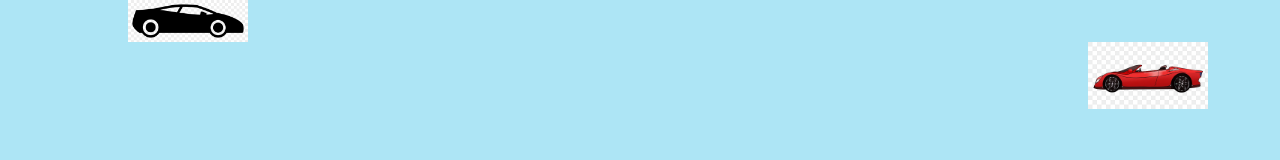
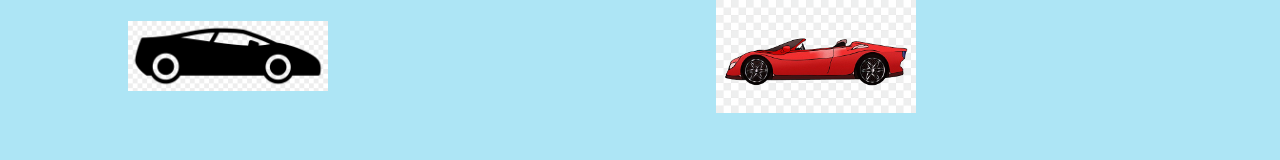
Before and after one commit to ninajigania/animation, a plain HTML site: page index.html in a window 1280 px wide. Drawn offline with Linux system fonts and the light colour scheme.

Commit message:
update html and css

```diff
--- a/index.html
+++ b/index.html
@@ -10,7 +10,7 @@
     <div class="sportcar-animation">
         <img src="images/sportcar.png" alt="">
     </div>
-    <div class="cabriolet-animation">
+    <div class="animation">
         <img src="images/ cabriolet.png" alt="">
     </div>
 </body>
--- a/style.css
+++ b/style.css
@@ -6,6 +6,18 @@ body{
     box-sizing: border-box;
 }
 .sportcar-animation{
+        display: inline-block;
+        position: relative;
+        border-radius: 50%;
+        left: 0;
+        animation-name: sport-car;
+        animation-duration: 2.5s;
+        animation-timing-function: linear;
+        animation-iteration-count: infinite;
+        animation-delay: 2s;
+        animation-direction: normal;
+}
+.animation{
     display: inline-block;
     position: relative;
     border-radius: 50%;
@@ -15,7 +27,7 @@ body{
     animation-timing-function: linear;
     animation-iteration-count: infinite;
     animation-delay: 2s;
-    animation-direction: normal;
+    animation-direction: reverse;
 }
 @keyframes sport-car{
     0%{
@@ -28,20 +40,10 @@ body{
         left: 50%;
     }
 }
-.cabriolet-animation{
-    margin-left: 85%;
-    display: inline-block;
-    position: relative;
-    border-radius: 50%;
-    animation-name:cabriolet;
-    animation-duration: 2.5s;
-    animation-timing-function:linear ;
-    animation-direction: reverse;
-    animation-iteration-count: infinite;
-}
+
 @keyframes carbiolet{
     0%{
-        left: 0%;
+        right: 0%;
     }
     50%{
         border-radius: 0%;
@@ -50,9 +52,11 @@ body{
         left: 50%;
     }
 }
+.animation img{
+    width:200px;
+    vertical-align: middle;
+}
 .sportcar-animation img{
-    width: 120px;
+    width: 200px;
+    vertical-align: middle;
 }
-.cabriolet-animation img{
-    width: 120px;
-}
```
